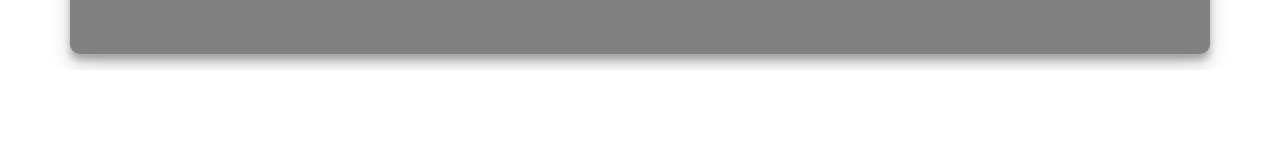
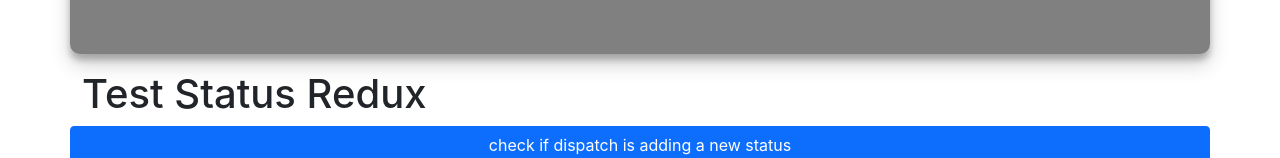
Before and after one commit to camino-tech/medi-go, a React (Create React App) app in the folder frontend/: page /admin-dashboard in a window 1280 px wide. Shown: the part 1112-1270 px from the top of the page. Before the commit the page ends 1182 px from the top, so only its background shows below. Built offline with nearby package versions, Linux system fonts and the light colour scheme; no server answers; sample sign-in values are in the browser's storage.

Commit message:
made a test component for statuses

```diff
--- a/frontend/src/pages/AdminDashboard.tsx
+++ b/frontend/src/pages/AdminDashboard.tsx
@@ -8,6 +8,7 @@ import Row from 'react-bootstrap/Row'
 import { fakeData } from './FakeDataDeleteLater'
 import PatientTable from '../components/PatientTable'
 import Chat from '../components/Chat/ChatBox'
+import TestStatusDispatch from './TestStatusDispatch'
 
 /**
  * in the admin dashboard page, you can change the status of a patient
@@ -42,6 +43,9 @@ const AdminDashboard = () => {
         <Row className='center'>
           <Chat />
         </Row>
+        <Row>
+          <TestStatusDispatch />
+        </Row>
       </Container>
     </>
   )
--- /dev/null
+++ b/frontend/src/pages/TestStatusDispatch.tsx
@@ -0,0 +1,73 @@
+import React, { useEffect } from 'react'
+import { useAppSelector } from '../hooks/hooks'
+import { useAppDispatch } from '../hooks/hooks'
+import Container from 'react-bootstrap/Container'
+import Row from 'react-bootstrap/Row'
+import { Button } from 'react-bootstrap'
+import { createStatus, getStatus, deleteStatus } from '../features/status/statusSlice'
+
+/**
+ * in the admin dashboard page, you can change the status of a patient
+ * and chat with patients families
+ */
+const TestStatusDispatch = () => {
+  const dispatch = useAppDispatch()
+
+  // get the status array from global state
+  const { status } = useAppSelector((state) => state.status)
+
+  useEffect(() => {
+
+    // get status will get all of the statuses so that I can map them below
+    dispatch(getStatus())
+
+  }, [dispatch])
+
+  const newStatus = {
+    patientId: '1113',
+    statusDate: new Date(),
+    statusState: ['checkedIn'],
+  }
+
+  const handleOnClick = (e:any) => {
+    e.preventDefault()
+
+    // this will create the status. imported from statusSlice
+    // @ts-ignore
+    dispatch(createStatus(newStatus))
+    console.log(status)
+  }
+
+  return (
+    <>
+      <Container>
+        <Row>
+          <h1>Test Status Redux</h1>
+        </Row>
+        <Row>
+          <>
+          <Button onClick={handleOnClick}>check if dispatch is adding a new status</Button>
+          </>
+        </Row>
+        <Row>
+        {status.map((status: any) => (
+            <div key={status._id}>
+              <h6>{status._id}</h6>
+              <h6>{status.patientId}</h6>
+              <h6>{status.statusDate}</h6>
+              <h6>{status.statusState}</h6>
+              <Button onClick={
+                () => {
+                  // @ts-ignore
+                  dispatch(deleteStatus(status._id))
+                }
+              }>Delete</Button>
+            </div>
+          ))}
+        </Row>
+      </Container>
+    </>
+  )
+}
+
+export default TestStatusDispatch
```
